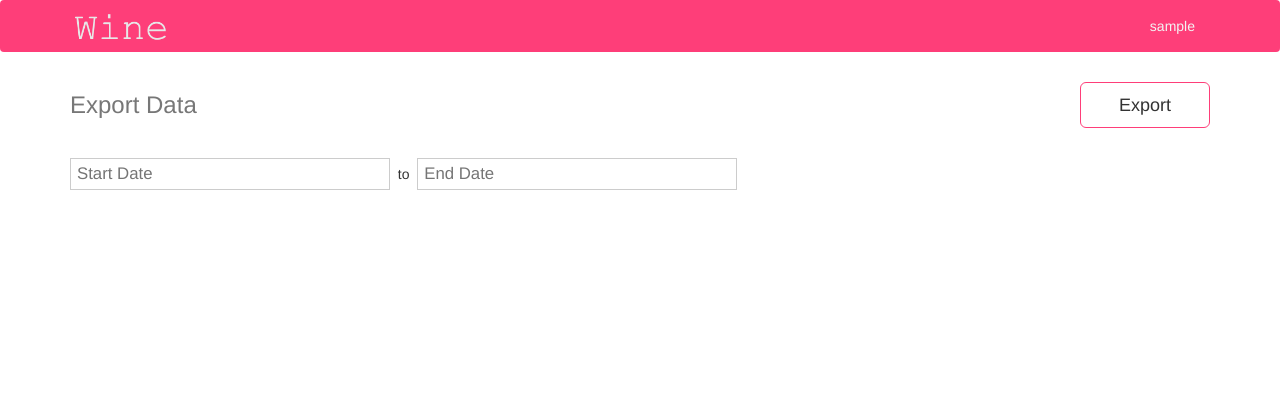
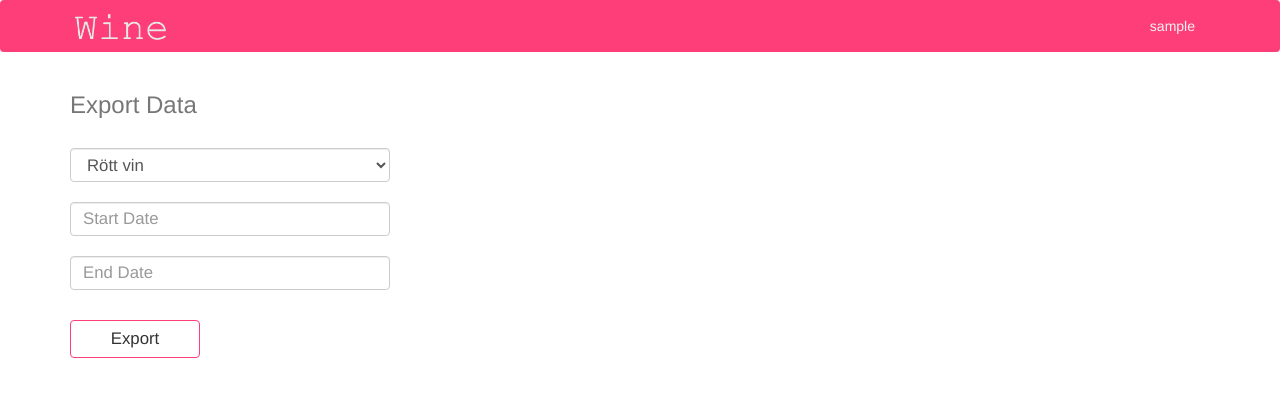
Before and after one commit to folse/Wine, a Flask app: page / in a window 1280 px wide. Shown: the top 397 px of the page. Run offline with Flask 2, Linux system fonts and the light colour scheme; the visitor is signed in with stand-in values (Sample User, id 1); data comes from the database, SQL or seed files in the repository; parts of the project's set-up code (start-up, migrations or seed data) failed here and were passed over; some libraries are stand-ins or nearby versions.

Commit message:
add wine category select

```diff
--- a/management/wine/main/views.py
+++ b/management/wine/main/views.py
@@ -31,6 +31,12 @@ def export_inventory_excel(start_date, end_date):
 @login_required
 def index():
     return render_template('main.html')
+
+@main.route('/test', methods=['POST'])
+def test():
+    if request.method == 'POST':
+        abc = request.values.get('abc', '')
+        return abc
 
 @main.route('/export_excel', methods=['POST'])
 @login_required
--- a/management/wine/models.py
+++ b/management/wine/models.py
@@ -131,6 +131,7 @@ class Wine(db.Model):
     supplier = db.Column(db.String(256))
     url = db.Column(db.String(256))
     number = db.Column(db.String(64), index=True)
+    category = db.Column(db.Integer)
     sys_wine_id = db.Column(db.String(64), unique=True, index=True)
     created_at = db.Column(db.DateTime, default=datetime.utcnow)
     updated_at = db.Column(db.DateTime, default=datetime.utcnow)
@@ -153,5 +154,6 @@ class Inventory(db.Model):
     store_id = db.Column(db.Integer(), index=True)
     inventory = db.Column(db.Integer())
     day_period = db.Column(db.String(64), index=True)
+    wine_category = db.Column(db.Integer)
     created_at = db.Column(db.DateTime, default=datetime.utcnow)
     updated_at = db.Column(db.DateTime, default=datetime.utcnow)
--- a/management/wine/static/css/styles.css
+++ b/management/wine/static/css/styles.css
@@ -20,6 +20,13 @@ p {
     outline: none;
     font-size: 1.2em;
 }
+
+.form-control{
+    width: 320px;
+    font-size: 1.2em;
+    margin:20px 0 20px 0;
+}
+
 .select_date {
     display:inline;
 }
@@ -74,9 +81,9 @@ div.flask-pagedown-preview h3 {
 
 .btn-default {
     width: 130px;
-    float: right;
     margin-top: 10px;
     margin-bottom: 30px;
+    font-size: 1.2em;
     background-color: #fff;
     border-color: #fe3e79;
     color: #333;
--- a/management/wine/templates/main.html
+++ b/management/wine/templates/main.html
@@ -13,30 +13,28 @@
 {% block page_content %}
 
 <div class="header clearfix">
-    <nav>
-      <ul class="nav nav-pills pull-right">
-        <a id="export_btn" class="btn btn-lg btn-default" type="button">Export</a>
-      </ul>
-    </nav>
     <h3 class="text-muted">Export Data</h3>
 </div>
 
-<!-- <div class="select">
-  <select name="select" id="category_select" class="category_select">
-    <option value="选择品牌">Rot wine</option>
-    <option value="选择品牌1">选择品牌1</option>
-    <option value="选择品牌2">选择品牌2</option>
+<div class="select">
+  <select name="select" id="category_select" class="form-control">
+    <option value="1">Rött vin</option>
+    <option value="2">Vitt vin</option>
   </select>
-</div> -->
+</div>
 
 <div class="select_date">
-  <input type="text" id="start_date" class="calendar_input" placeholder="Start Date"> &nbsp;to&nbsp;
+  <div class="form-group">
+    <input type="text" class="form-control" id="start_date" placeholder="Start Date">
+  </div>
   <div id="start_calendar"></div>
 </div>
 <div class="select_date">
-  <input type="text" id="end_date" class="calendar_input" placeholder="End Date">
+    <input type="text" class="form-control" id="end_date" placeholder="End Date">
   <div id="end_calendar"></div>
 </div>
+
+<a id="export_btn" class="btn btn-default" type="button">Export</a>
 
 <script src="{{ url_for('static', filename='js/jquery.js') }}"></script>
 <script src="{{ url_for('static', filename='js/calendar.js') }}"></script>
@@ -115,11 +113,11 @@
     $(function () {
       $("#export_btn").click(function () {
         if (start_date != "" && end_date != "") {
-
+          var category = $('#category_select').val()
           $.ajax({
             type: "post",
             dataType: "json",
-            url: "export_excel?start_date="+start_date+"&end_date="+end_date,
+            url: "export_excel?start_date="+start_date+"&end_date="+end_date+"&category="+category,
             complete: function (resp) {
 
               var data = $.parseJSON(resp.responseText);
```
